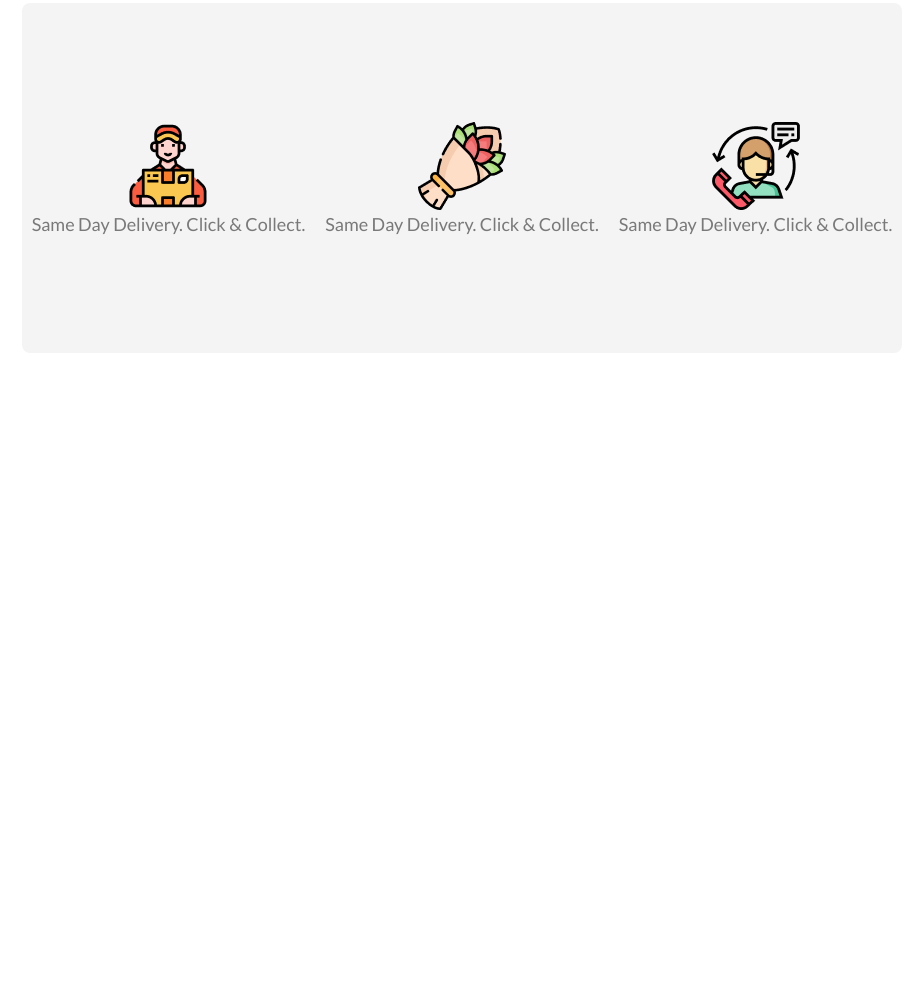
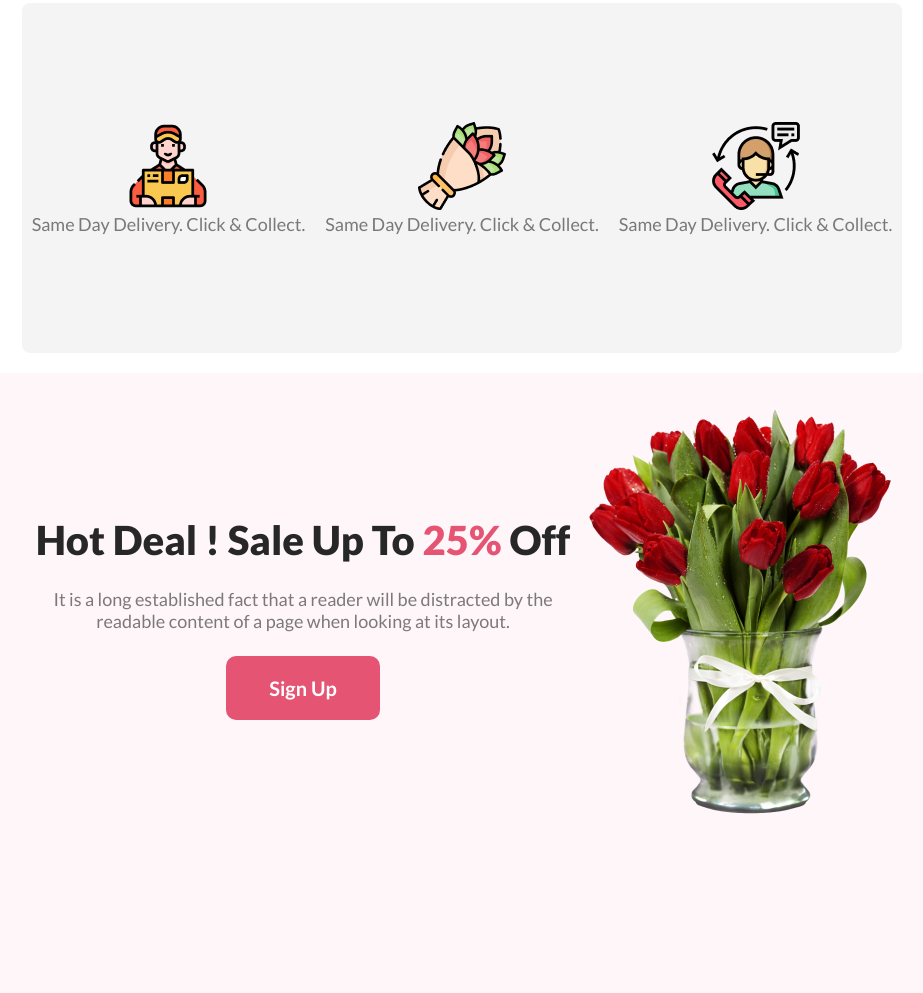
Before and after one commit to jahangiralom99/flower-shop-assignment, a plain HTML site: page index.html in a window 1280 px wide. Shown: the part 1787-2780 px from the top of the page, without its empty margins (178-1101 px from the left). Before the commit the page ends 2160 px from the top, so only its background shows below. Drawn offline with Linux system fonts and the light colour scheme.

Commit message:
added hot deal section

```diff
--- a/index.html
+++ b/index.html
@@ -74,6 +74,16 @@
             <!-- end flower section -->
         </div>
       </section>
+      <section class="main-container">
+        <div class="hotdeal-container">
+            <div class="hotdeal-center">
+                <h1 class="flower-title">Hot Deal ! Sale Up To <span class="c-red">25%</span> Off</h1>
+                <p class="hotdeal-pragraph">It is a long established fact that a reader will be distracted by the readable content of a page when looking at its layout.</p>
+                <button class="btn-primary">Sign Up</button>
+            </div>
+            <img src="Flower-Asset/pngwing 8.png" alt="">
+        </div>
+      </section>
     </main>
     <!-- end main section -->
     <footer></footer>
--- a/styles/style.css
+++ b/styles/style.css
@@ -59,7 +59,6 @@
   margin-top: 50px;
   display: flex;
   gap: 20px;
-
 }
 .flower-box-1 {
   width: 464px;
@@ -67,18 +66,18 @@
   border-radius: 300px 300px 0px 0px;
   background: rgba(167, 33, 98, 0.15);
 }
-.flower-img{
+.flower-img {
   padding: 10px;
   width: 350px;
   height: 528px;
 }
-.flower-img, a{
+.flower-img,
+a {
   font-size: 24px;
   font-weight: 700;
   color: #272727;
-
 }
-.flower-profile{
+.flower-profile {
   text-align: center;
   margin-top: 150px;
   display: flex;
@@ -89,7 +88,35 @@
   background: rgba(39, 39, 39, 0.05);
   border-radius: 8px;
 }
-.profile-img{
+.profile-img {
   width: 88px;
   height: 88px;
 }
+/* end flower section */
+
+/* start hot deal section */
+.main-container {
+  height: 620px;
+  background: rgba(229, 84, 115, 0.05);
+  border-radius: 8px;
+
+}
+.hotdeal-container{
+    display: flex;
+    align-items: center;
+    padding: 30px 200px;
+
+}
+.hotdeal-pragraph{
+    margin-top: 24px;
+    font-size: 18px;
+    color: rgba(39, 39, 39, 0.60);
+    margin-bottom: 24px;
+}
+.hotdeal-center{
+    text-align: center;
+}
+.c-red{
+    color: #E55473;
+}
+/* end hot deal section */
```
Lines whose indentation alone changed are shown as unchanged.
